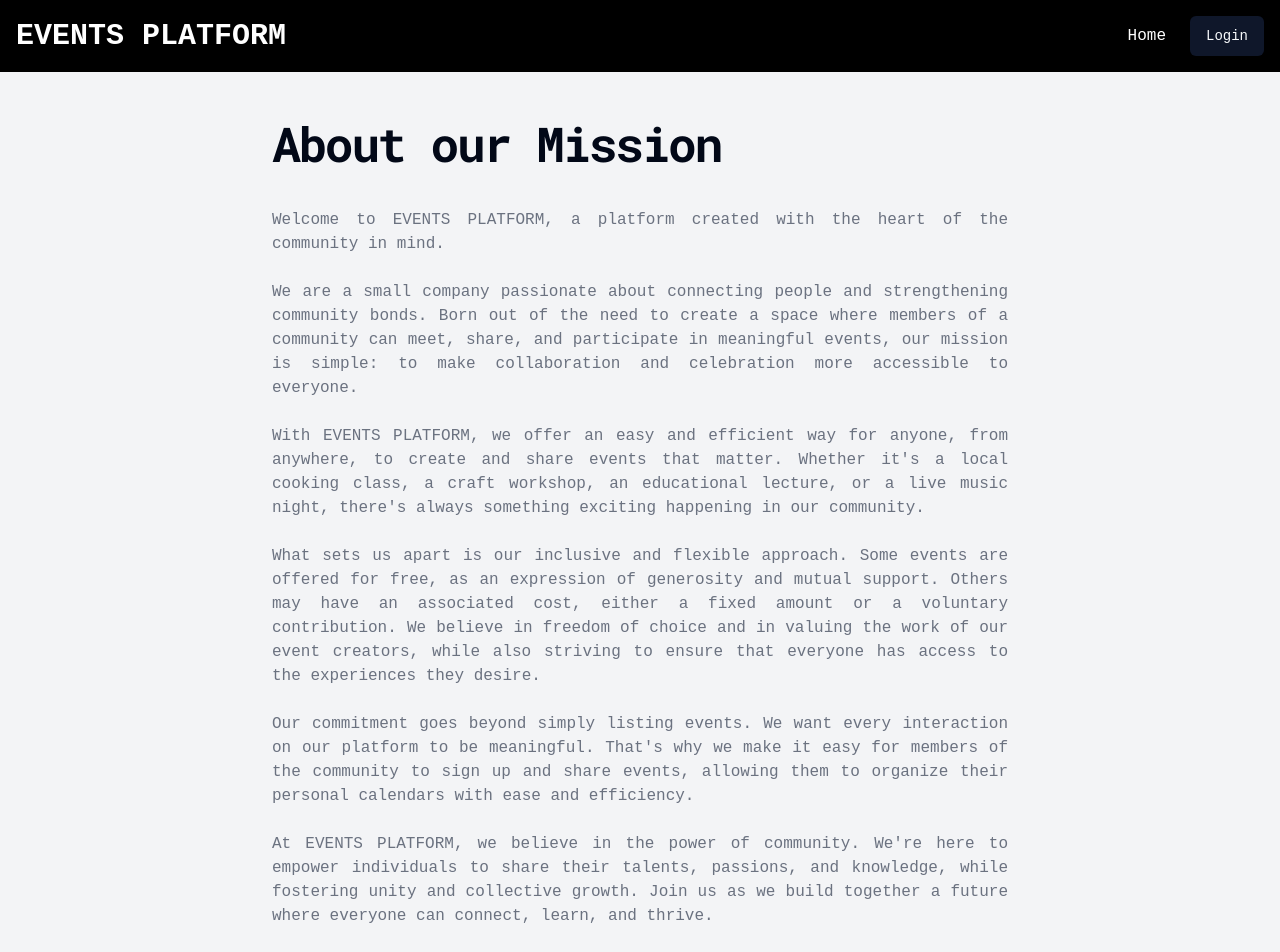
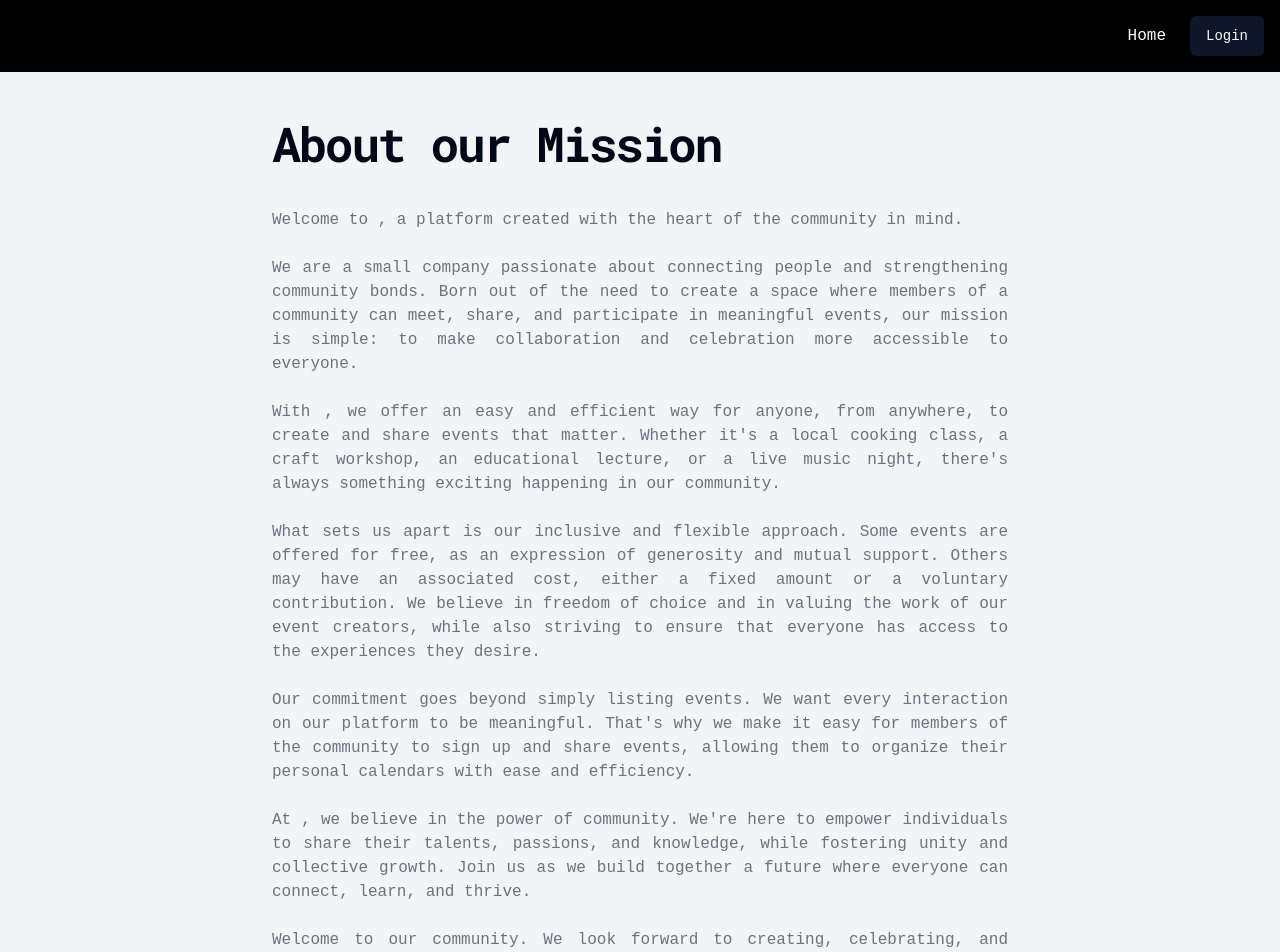
Before and after one commit to gilbertouk/fe-events-platform, a React (Vite) app: page /about in a window 1280 px wide. Shown: the top 952 px of the page. Built offline with nearby package versions, Linux system fonts and the light colour scheme; no server answers; a web font is replaced by a local one.

Commit message:
feat: :sparkles: add env variable to company name

```diff
--- a/index.html
+++ b/index.html
@@ -16,8 +16,11 @@
     <meta charset="UTF-8" />
     <link rel="icon" href="/favicon.ico" />
     <meta name="viewport" content="width=device-width, initial-scale=1.0" />
-    <meta name="description" content="Events Platform" />
-    <title>Events Platform</title>
+    <meta
+      name="description"
+      content="GS EVENTS: Your destination for the finest community events!"
+    />
+    <title>GS EVENTS</title>
   </head>
   <body>
     <div id="root" class="min-w-72"></div>
--- a/src/components/Footer.jsx
+++ b/src/components/Footer.jsx
@@ -87,7 +87,10 @@ const Footer = () => {
         </div>
       </div>
       <div className="bg-gray-100 p-2 text-center">
-        <p>&copy; {getYear()}, Events Platform. All rights reserved</p>
+        <p>
+          &copy; {getYear()}, {import.meta.env.VITE_COMPANY_NAME}. All rights
+          reserved
+        </p>
       </div>
     </footer>
   );
--- a/src/components/MenuNavBar.jsx
+++ b/src/components/MenuNavBar.jsx
@@ -47,7 +47,7 @@ const MenuNavBar = () => {
       <div className="max-w-7xl mx-auto px-4 flex justify-between items-center">
         <h1 className="text-3xl font-bold">
           <Link to={"/"} className="hover:none">
-            EVENTS PLATFORM
+            {import.meta.env.VITE_COMPANY_NAME}
           </Link>
         </h1>
         <div className="flex items-center">
--- a/src/pages/About.jsx
+++ b/src/pages/About.jsx
@@ -6,8 +6,8 @@ const AboutPage = () => {
           About our Mission
         </h1>
         <p className="text-gray-500 text-justify">
-          Welcome to EVENTS PLATFORM, a platform created with the heart of the
-          community in mind.
+          Welcome to {import.meta.env.VITE_COMPANY_NAME}, a platform created
+          with the heart of the community in mind.
         </p>
         <p className="text-gray-500 text-justify">
           We are a small company passionate about connecting people and
@@ -17,11 +17,11 @@ const AboutPage = () => {
           celebration more accessible to everyone.
         </p>
         <p className="text-gray-500 text-justify">
-          With EVENTS PLATFORM, we offer an easy and efficient way for anyone,
-          from anywhere, to create and share events that matter. Whether
-          it&apos;s a local cooking class, a craft workshop, an educational
-          lecture, or a live music night, there&apos;s always something exciting
-          happening in our community.
+          With {import.meta.env.VITE_COMPANY_NAME}, we offer an easy and
+          efficient way for anyone, from anywhere, to create and share events
+          that matter. Whether it&apos;s a local cooking class, a craft
+          workshop, an educational lecture, or a live music night, there&apos;s
+          always something exciting happening in our community.
         </p>
         <p className="text-gray-500 text-justify">
           What sets us apart is our inclusive and flexible approach. Some events
@@ -39,10 +39,11 @@ const AboutPage = () => {
           efficiency.
         </p>
         <p className="text-gray-500 text-justify">
-          At EVENTS PLATFORM, we believe in the power of community. We&apos;re
-          here to empower individuals to share their talents, passions, and
-          knowledge, while fostering unity and collective growth. Join us as we
-          build together a future where everyone can connect, learn, and thrive.
+          At {import.meta.env.VITE_COMPANY_NAME}, we believe in the power of
+          community. We&apos;re here to empower individuals to share their
+          talents, passions, and knowledge, while fostering unity and collective
+          growth. Join us as we build together a future where everyone can
+          connect, learn, and thrive.
         </p>
         <p className="text-gray-500 text-justify">
           Welcome to our community. We look forward to creating, celebrating,
--- a/src/pages/Terms.jsx
+++ b/src/pages/Terms.jsx
@@ -7,7 +7,7 @@ const TermsPage = () => {
         </h1>
         <p className="text-gray-500 text-left sm:text-justify">
           Please read these Terms and Conditions of Use carefully before using
-          the EVENTS PLATFORM.
+          the {import.meta.env.VITE_COMPANY_NAME}.
         </p>
         <p className="text-gray-500 text-left sm:text-justify">
           Your access to and use of the Platform is conditioned on your
```
